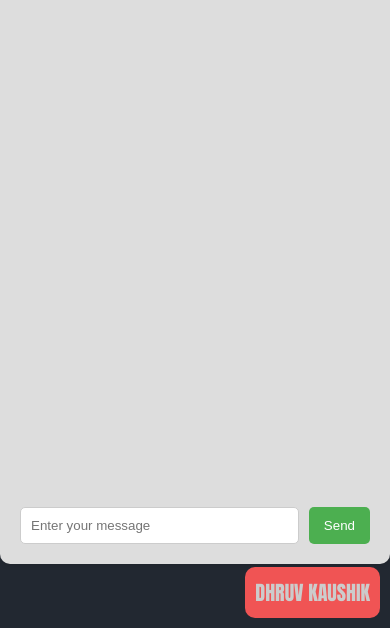
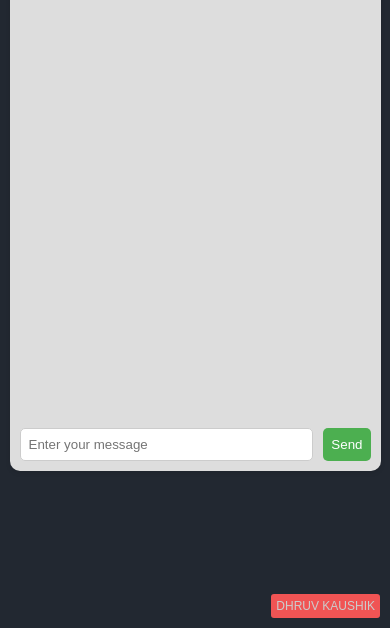
Before and after one commit to Dhruv2021/TalkBuddy-, a website: page index.html in a window 390 px wide. Shown: the part 216-844 px from the top of the page. Drawn offline with Linux system fonts and the light colour scheme; a web font is replaced by a local one.

Commit message:
Update index.html

```diff
--- a/index.html
+++ b/index.html
@@ -1,10 +1,11 @@
 <!DOCTYPE html>
 <html>
 <head>
+<meta name="viewport" content="width=device-width, initial-scale=1">
 <title>TalkBuddy+</title>
 <style>
 
-
+  @import url('https://fonts.googleapis.com/css2?family=Anton+SC&display=swap');
 
   body {
   font-family: sans-serif;
@@ -129,42 +130,58 @@
   position: absolute;
   bottom: 10px;
   right: 10px;
-    font-family:Impact, Haettenschweiler, 'Arial Narrow Bold', sans-serif;
+  font-family: Impact, Haettenschweiler, 'Arial Narrow Bold', sans-serif;
   font-size: 20px;
   color: #ccc;
   opacity: 1;
   background-color: #F05454;
   padding: 10px;
-    border-radius: 10px;
-
+  border-radius: 3px;
 }
 
 @media only screen and (max-width: 768px) {
   #chat-container {
   width: 90%;
-    max-width: 90%; /* Adjust for smaller screens */
-    height: 80vh;
+  height: 540px; /* Set a fixed height */
+  padding: 10px;
+  margin-bottom: 30px;
+  overflow-y: auto; /* Add scrollbar when content overflows */
 }
+
 
     .message-text {
       max-width: 70%;
     }
+
+    input, button {
+      padding: 8px;
     }
 
-@media only screen and (max-width: 480px) {
-  #chat-container {
-    width: 90%;
-    max-width: 90%; /* Adjust for smaller screens */
-    height: 80vh;
-  }
-
-  .message-text {
-    max-width: 60%; /* Further reduce for very small screens */
+    .watermark {
+      position: absolute;
+      bottom: 10px;
+      right: 10px;
+      font-family: "Anton SC", sans-serif;
+      font-weight: 400;
+      font-style: normal;
+      font-size: 12px;
+      color: #ccc;
+      opacity: 1;
+      background-color: #F05454;
+      padding: 5px;
+      border-radius: 3px;
     }
   }
 
-
-
+  @media only screen and (min-width: 768px) and (max-width:1023px ) {
+    #chat-container {
+      width: 90%;
+      height: 90%; /* Set a fixed height */
+      padding: 10px;
+      margin-bottom: 30px;
+      overflow-y: auto; /* Add scrollbar when content overflows */
+}
+  }
 
 </style>
 </head>
```
Lines whose indentation alone changed are shown as unchanged.
